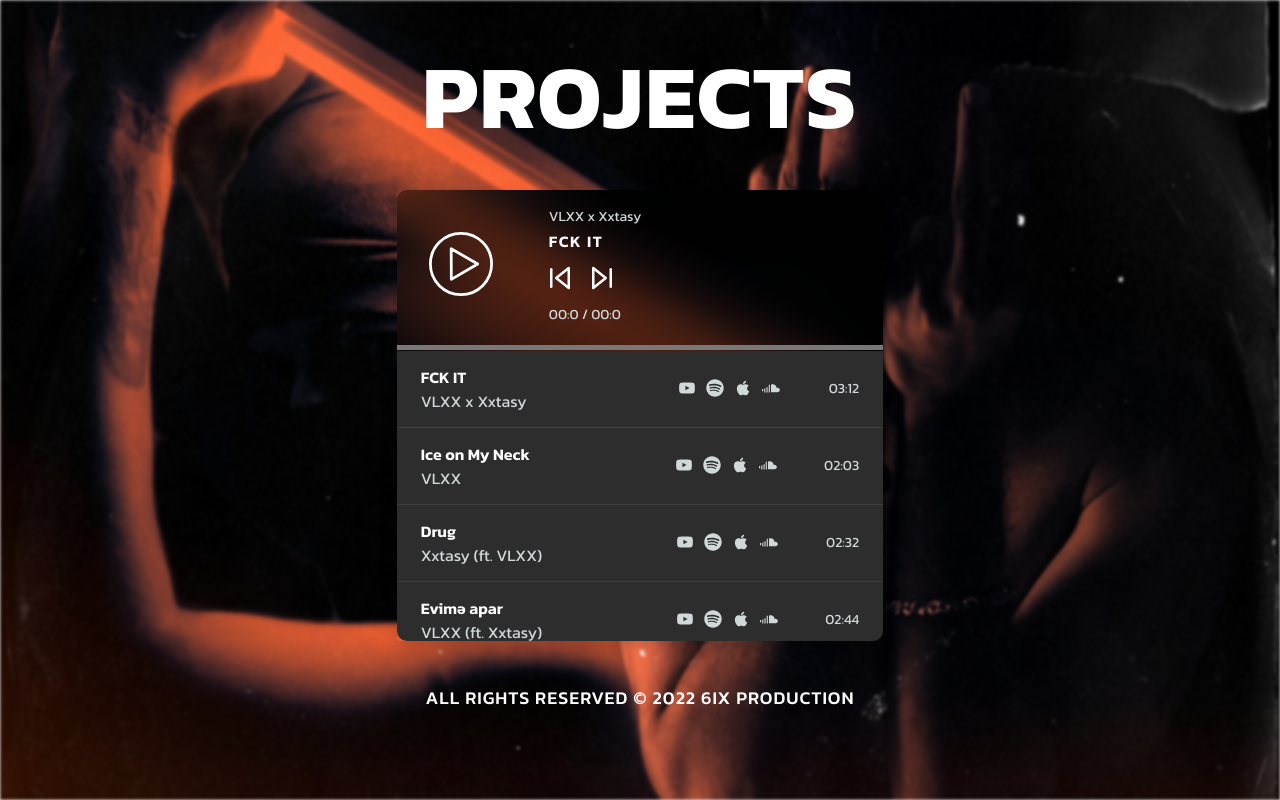
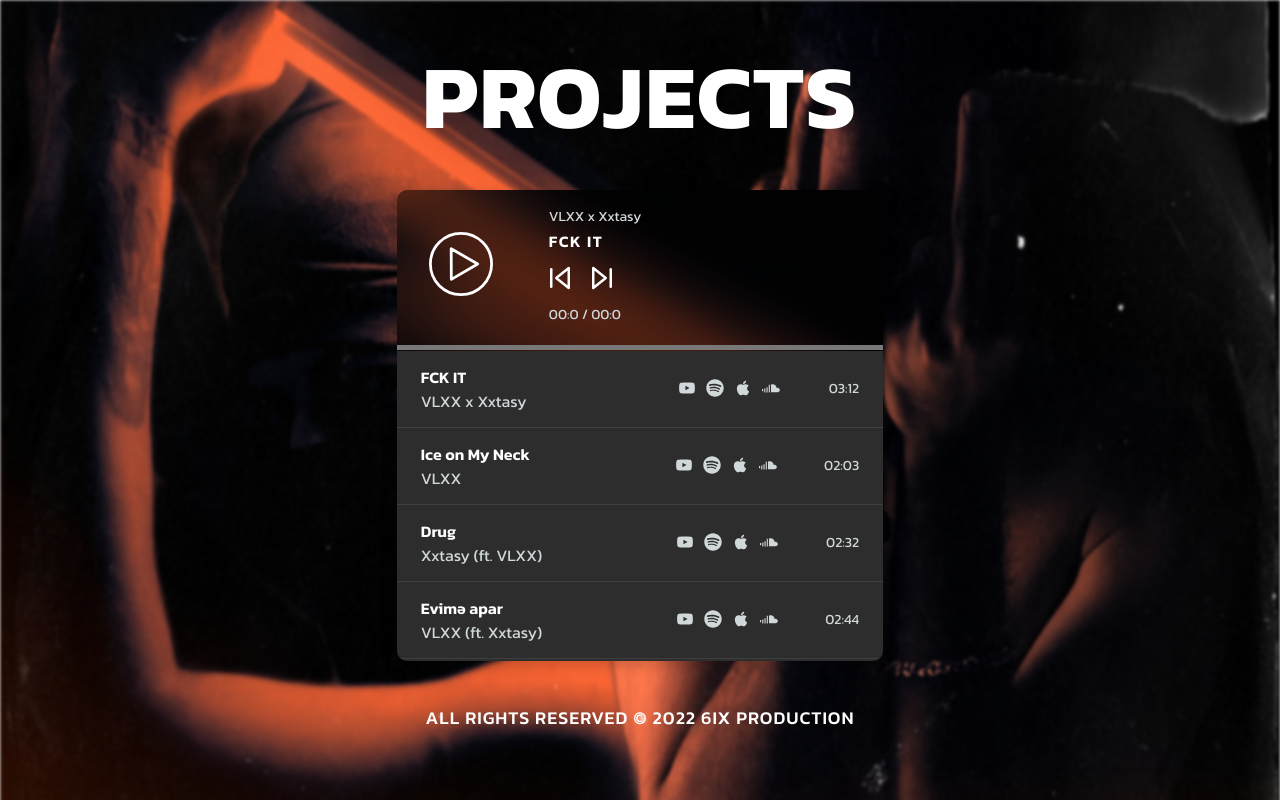
Before and after one commit to sabuhiteymurov/6ix-production, a React (Create React App) app: page / in a window 1280 px wide. Built offline with nearby package versions, Linux system fonts and the light colour scheme.

Commit message:
Update design

```diff
--- a/src/style/_home.scss
+++ b/src/style/_home.scss
@@ -6,11 +6,12 @@
   align-items: center;
   flex-direction: column;
   gap: 4.8rem;
+  overflow: hidden;
 
   &-background-image {
     position: absolute;
     width: 100%;
-    height: 100%;
+    height: 110%;
     z-index: -1;
     filter: blur(1.5px);
   }
@@ -129,7 +130,7 @@
 .music-container {
   overflow-y: auto;
   overflow-x: hidden;
-  height: 29rem;
+  height: 31rem;
   border-bottom-left-radius: 1rem;
   border-bottom-right-radius: 1rem;
   // CUSTOM SCROLLBAR
```
